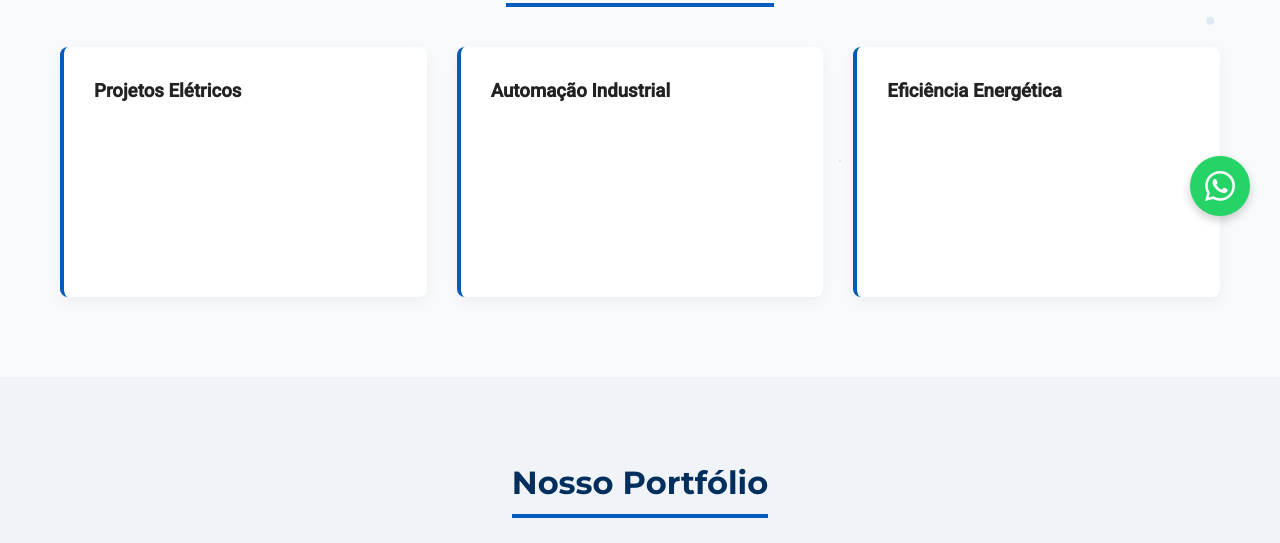
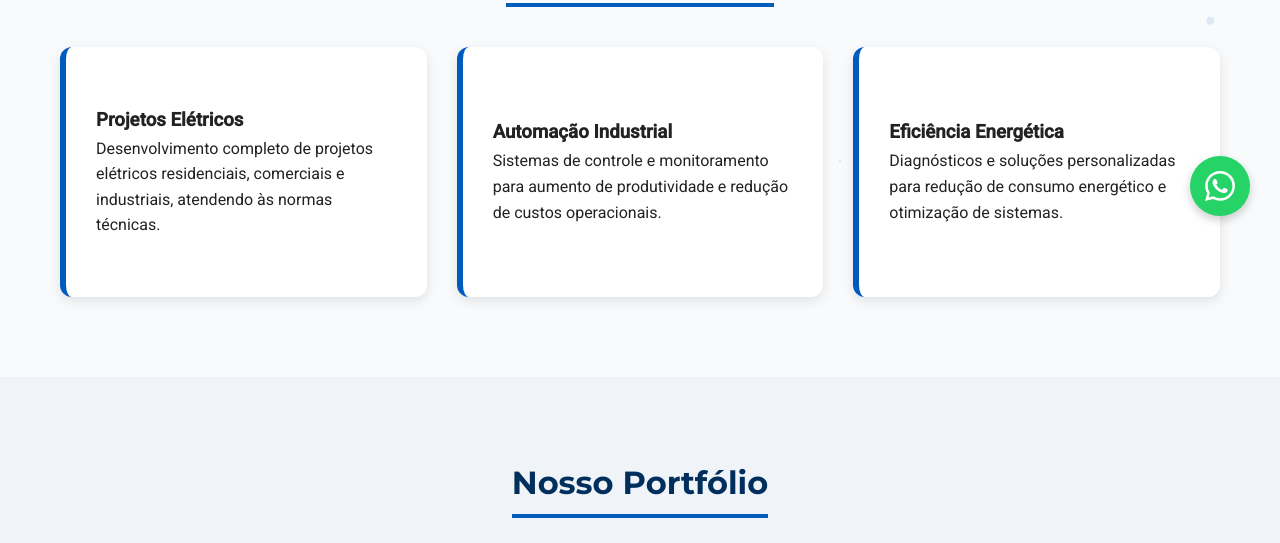
Before and after one commit to Engenhan/Engenhan.github.io, a plain HTML site: page index.html in a window 1280 px wide. Shown: the part 554-1097 px from the top of the page. Drawn offline with Linux system fonts and the light colour scheme.

Commit message:
Update index.html

```diff
--- a/index.html
+++ b/index.html
@@ -156,46 +156,24 @@ gap: 30px;
 }
 
 .service-card {
-background: white;
-padding: 30px;
-border-radius: 8px;
-box-shadow: 0 5px 15px rgba(0,0,0,0.05);
-transition: transform 0.6s;
-transform-style: preserve-3d;
-position: relative;
-height: 250px;
-cursor: pointer;
-border-left: 4px solid #005bbb;
-}
-
-/* Frente do card (conteúdo principal) */
-.service-card-front, .service-card-back {
-position: absolute;
-width: 100%;
-height: 100%;
-top: 0;
-left: 0;
-padding: 30px;
-backface-visibility: hidden;
--webkit-backface-visibility: hidden; /* Para Safari */
-}
-
-.service-card-front {
-transform: rotateY(0deg);
-z-index: 2;
-}
-
-/* Verso do card (conteúdo que aparece no hover) */
-.service-card-back {
-transform: rotateY(180deg);
-display: flex;
-align-items: center;
+  background: white;
+  padding: 30px;
+  border-radius: 12px;
+  box-shadow: 0 4px 12px rgba(0,0,0,0.1);
+  transition: transform 0.3s ease, box-shadow 0.3s ease;
+  cursor: pointer;
+  border-left: 6px solid #005bbb;
+  position: relative;
+  height: 250px;
+  display: flex;
+  flex-direction: column;
+  justify-content: center;
 }
 
 .service-card:hover {
-transform: rotateY(180deg);
+  transform: translateY(-8px);
+  box-shadow: 0 10px 20px rgba(0,0,0,0.15);
 }
-
 /* Ajuste para mobile */
 @media (max-width: 768px) {
 .service-card {
```
